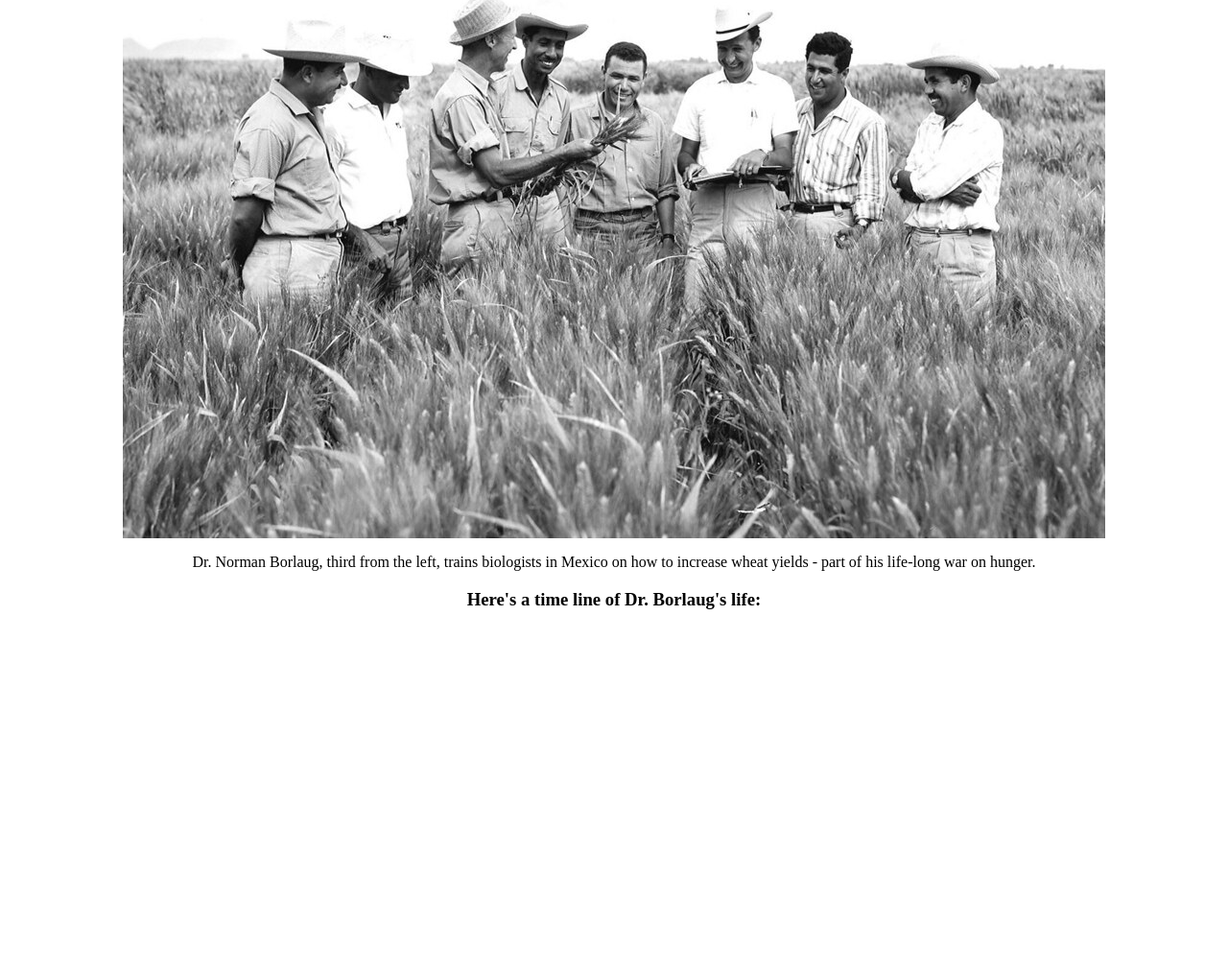
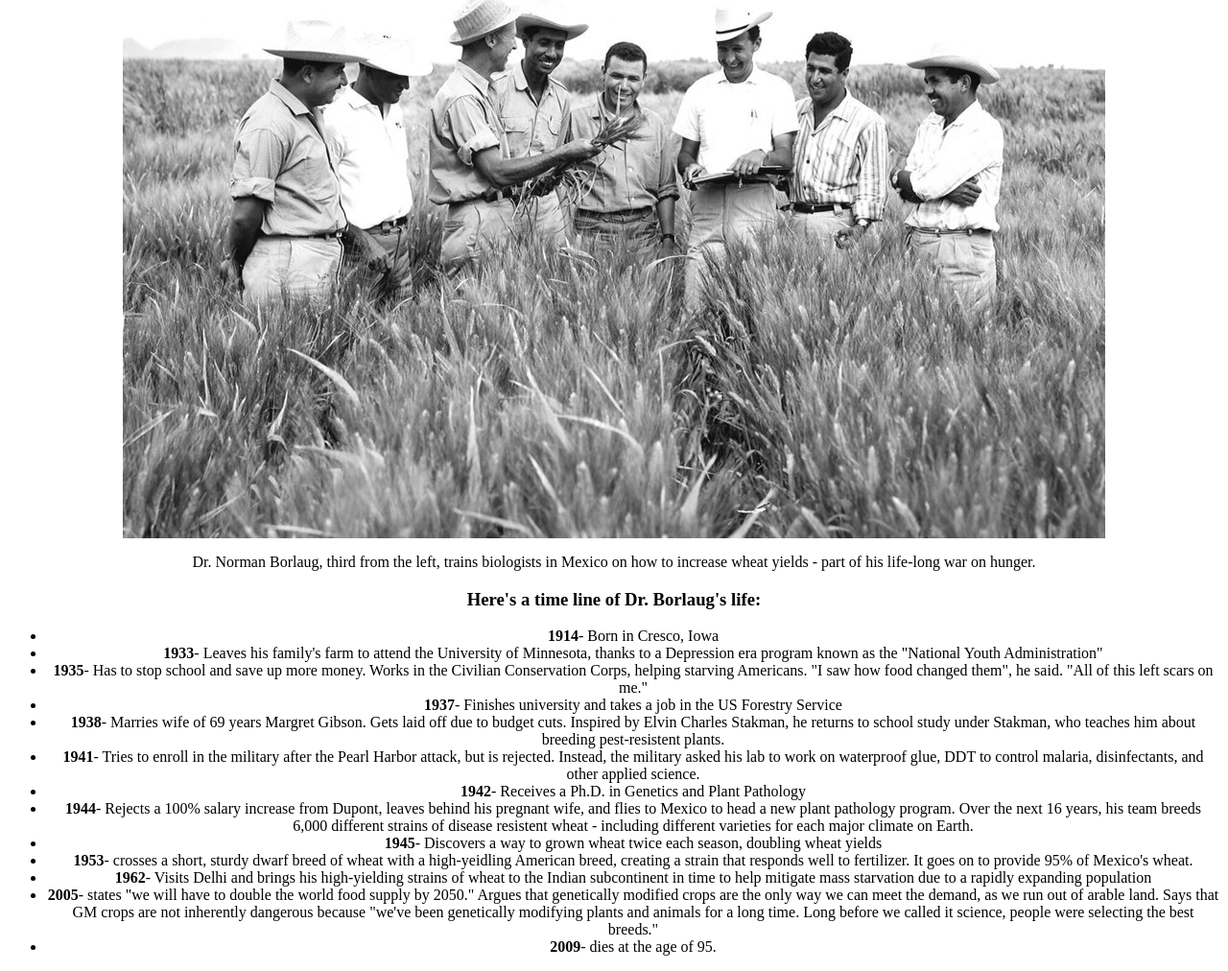
Before and after one commit to luisvinicius09/microverse_Luis_Ismael, a plain HTML site: page index.html in a window 1280 px wide. Shown: the part 142-1154 px from the top of the page at 96% size. Before the commit the page ends 800 px from the top, so only its background shows below. Drawn offline with Linux system fonts and the light colour scheme.

Commit message:
add list element

```diff
--- a/index.html
+++ b/index.html
@@ -15,6 +15,24 @@
           <p id="img-caption">Dr. Norman Borlaug, third from the left, trains biologists in Mexico on how to increase wheat yields - part of his life-long war on hunger.</p>
         </div>
         <h3 id="tribute-info">Here's a time line of Dr. Borlaug's life:</h3>
+        <div id="list">
+          <ul>
+            <li><strong>1914</strong>- Born in Cresco, Iowa</li>
+            <li><strong>1933</strong>- Leaves his family's farm to attend the University of Minnesota, thanks to a Depression era program known as the "National Youth Administration"</li>
+            <li><strong>1935</strong>- Has to stop school and save up more money. Works in the Civilian Conservation Corps, helping starving Americans. "I saw how food changed them", he said. "All of this left scars on me." </li>
+            <li><strong>1937</strong>- Finishes university and takes a job in the US Forestry Service</li>
+            <li><strong>1938</strong>- Marries wife of 69 years Margret Gibson. Gets laid off due to budget cuts. Inspired by Elvin Charles Stakman, he returns to school study under Stakman, who teaches him about breeding pest-resistent plants. </li>
+            <li><strong>1941</strong>- Tries to enroll in the military after the Pearl Harbor attack, but is rejected. Instead, the military asked his lab to work on waterproof glue, DDT to control malaria, disinfectants, and other applied science. </li>
+            <li><strong>1942</strong>- Receives a Ph.D. in Genetics and Plant Pathology </li>
+            <li><strong>1944</strong>- Rejects a 100% salary increase from Dupont, leaves behind his pregnant wife, and flies to Mexico to head a new plant pathology program. Over the next 16 years, his team breeds 6,000 different strains of disease resistent wheat - including different varieties for each major climate on Earth.</li>
+            <li><strong>1945</strong>- Discovers a way to grown wheat twice each season, doubling wheat yields</li>
+            <li><strong>1953</strong>- crosses a short, sturdy dwarf breed of wheat with a high-yeidling American breed, creating a strain that responds well to fertilizer. It goes on to provide 95% of Mexico's wheat. </li>
+            <li><strong>1962</strong>- Visits Delhi and brings his high-yielding strains of wheat to the Indian subcontinent in time to help mitigate mass starvation due to a rapidly expanding population </li>
+            <li><strong>2005</strong>- states "we will have to double the world food supply by 2050." Argues that genetically modified crops are the only way we can meet the demand, as we run out of arable land. Says that GM crops are not inherently dangerous because "we've been genetically modifying plants and animals for a long time. Long before we called it science, people were selecting the best breeds."</li>
+            <li><strong>2009</strong>- dies at the age of 95.</li>
+
+          </ul>
+        </div>
         <a id="tribute-link" target="_blank" href="https://en.wikipedia.org/wiki/Norman_Borlaug"></a>
  </div>
 
```
